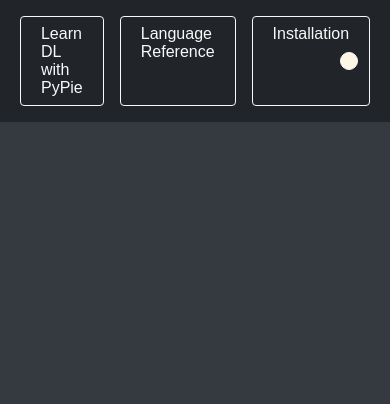
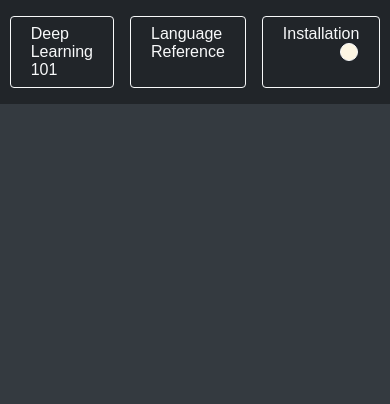
Before and after one commit to WeixiMa/pypie-website, a plain HTML site: page installation.html in a window 390 px wide. Shown: the top 404 px of the page. Drawn offline with Linux system fonts and the light colour scheme.

Commit message:
modularize top actions

```diff
--- a/installation.html
+++ b/installation.html
@@ -92,37 +92,13 @@
     </style>
 </head>
 <body class="theme-dark">
-    <div class="top-actions">
-        <a class="btn" href="learn.html">Learn DL with PyPie</a>
-        <a class="btn" href="language-reference.html">Language Reference</a>
-        <a class="btn" href="installation.html">Installation</a>
-        <button class="theme-toggle" id="theme-toggle" type="button" aria-label="I'm with the light side" title="I'm with the light side"></button>
-    </div>
+    <div data-top-actions></div>
     <main class="page">
         <div>
             <h1>Installation</h1>
             <p>Grab PyPie in seconds. Install with <code>pip install pypie</code>, then run your first tensor program with confidence.</p>
         </div>
     </main>
-    <script>
-        const themeToggle = document.getElementById("theme-toggle");
-        const root = document.body;
-        const setTheme = (name) => {
-            root.classList.remove("theme-dark", "theme-solaris");
-            root.classList.add(name);
-            if (themeToggle) {
-                const label = name === "theme-solaris" ? "I'm with the dark side" : "I'm with the light side";
-                themeToggle.setAttribute("aria-label", label);
-                themeToggle.setAttribute("title", label);
-            }
-        };
-        if (themeToggle) {
-            themeToggle.addEventListener("click", () => {
-                const isSolaris = root.classList.contains("theme-solaris");
-                setTheme(isSolaris ? "theme-dark" : "theme-solaris");
-            });
-        }
-        setTheme("theme-dark");
-    </script>
+    <script src="top-actions.js"></script>
 </body>
 </html>
--- /dev/null
+++ b/top-actions.js
@@ -0,0 +1,44 @@
+(() => {
+    const container = document.querySelector("[data-top-actions]");
+    if (!container) {
+        return;
+    }
+
+    const links = [
+        { href: "learn.html", label: "Deep Learning 101" },
+        { href: "language-reference.html", label: "Language Reference" },
+        { href: "installation.html", label: "Installation" }
+    ];
+
+    const linksMarkup = links
+        .map((link) => `<a class="btn" href="${link.href}">${link.label}</a>`)
+        .join("");
+
+    container.innerHTML = `
+        <div class="top-actions">
+            ${linksMarkup}
+            <button class="theme-toggle" id="theme-toggle" type="button" aria-label="To the light side!" title="To the light side!"></button>
+        </div>
+    `.trim();
+
+    const themeToggle = container.querySelector("#theme-toggle");
+    const root = document.body;
+    const setTheme = (name) => {
+        root.classList.remove("theme-dark", "theme-solaris");
+        root.classList.add(name);
+        if (themeToggle) {
+            const label = name === "theme-solaris" ? "To the dark side!" : "To the light side!";
+            themeToggle.setAttribute("aria-label", label);
+            themeToggle.setAttribute("title", label);
+        }
+    };
+
+    if (themeToggle) {
+        themeToggle.addEventListener("click", () => {
+            const isSolaris = root.classList.contains("theme-solaris");
+            setTheme(isSolaris ? "theme-dark" : "theme-solaris");
+        });
+    }
+
+    setTheme("theme-dark");
+})();
```
Also changed, not shown: index.html (+2 -26 lines), language-reference.html (+2 -26 lines), learn.html (+2 -26 lines).
